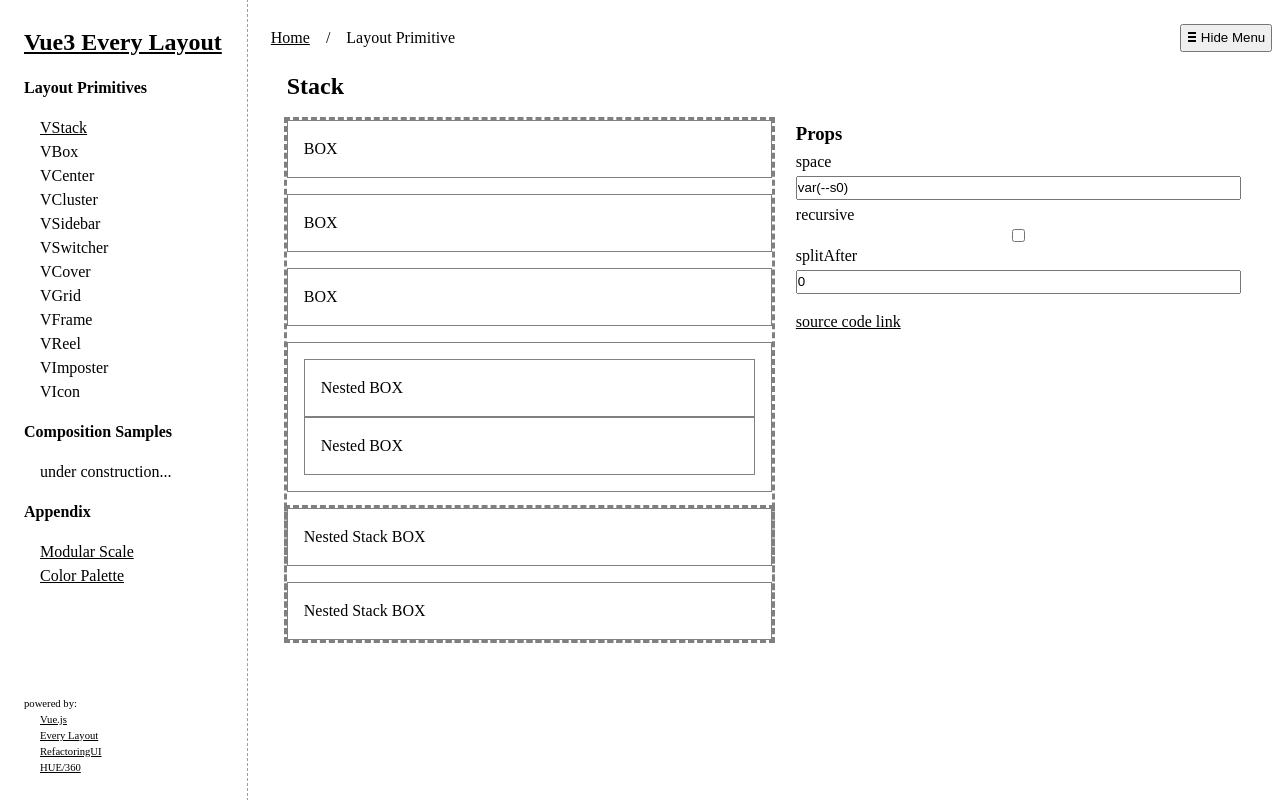
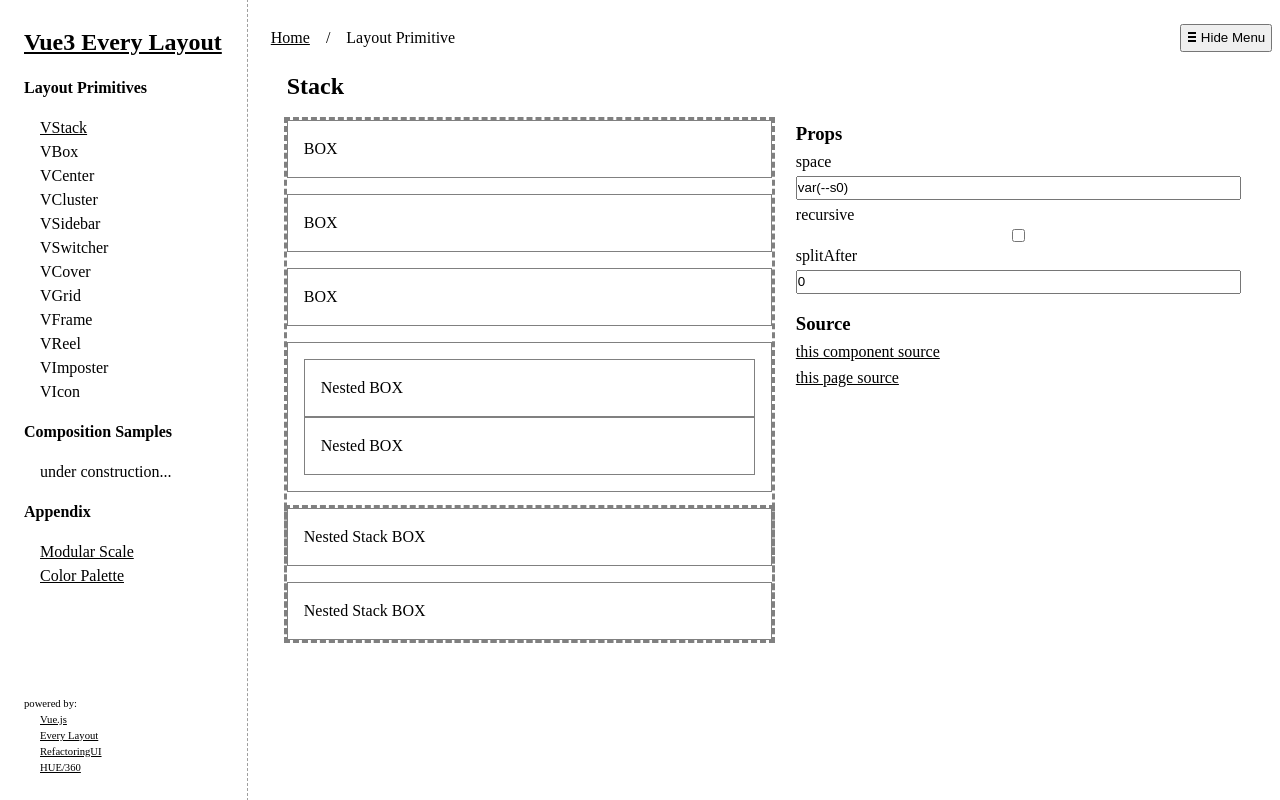
Before and after one commit to kbtaniguchi/vue3-every-layout, a Vue app: page /#/stack in a window 1280 px wide. Built offline with nearby package versions, Linux system fonts and the light colour scheme.

Commit message:
componentとpageのソースへのリンク

```diff
--- a/src/pages/layout-primitives/StackPage.vue
+++ b/src/pages/layout-primitives/StackPage.vue
@@ -53,9 +53,15 @@ const data = reactive<{
           <label>splitAfter</label>
           <input type="number" v-model="data.splitAfter"/>
         </VStack>
-        <a href="https://github.com/kbtaniguchi/vue3-every-layout/blob/main/src/pages/layout-primitives/StackPage.vue">
-          source code link
-        </a>
+        <h3>Source</h3>
+        <VStack space="var(--s-5)">
+          <a href="https://github.com/kbtaniguchi/vue3-every-layout/blob/main/src/components/layouts/VStack.vue">
+            this component source
+          </a>
+          <a href="https://github.com/kbtaniguchi/vue3-every-layout/blob/main/src/pages/layout-primitives/StackPage.vue">
+            this page source
+          </a>
+        </VStack>
       </VStack>
     </div>
   </VSidebar>
```
